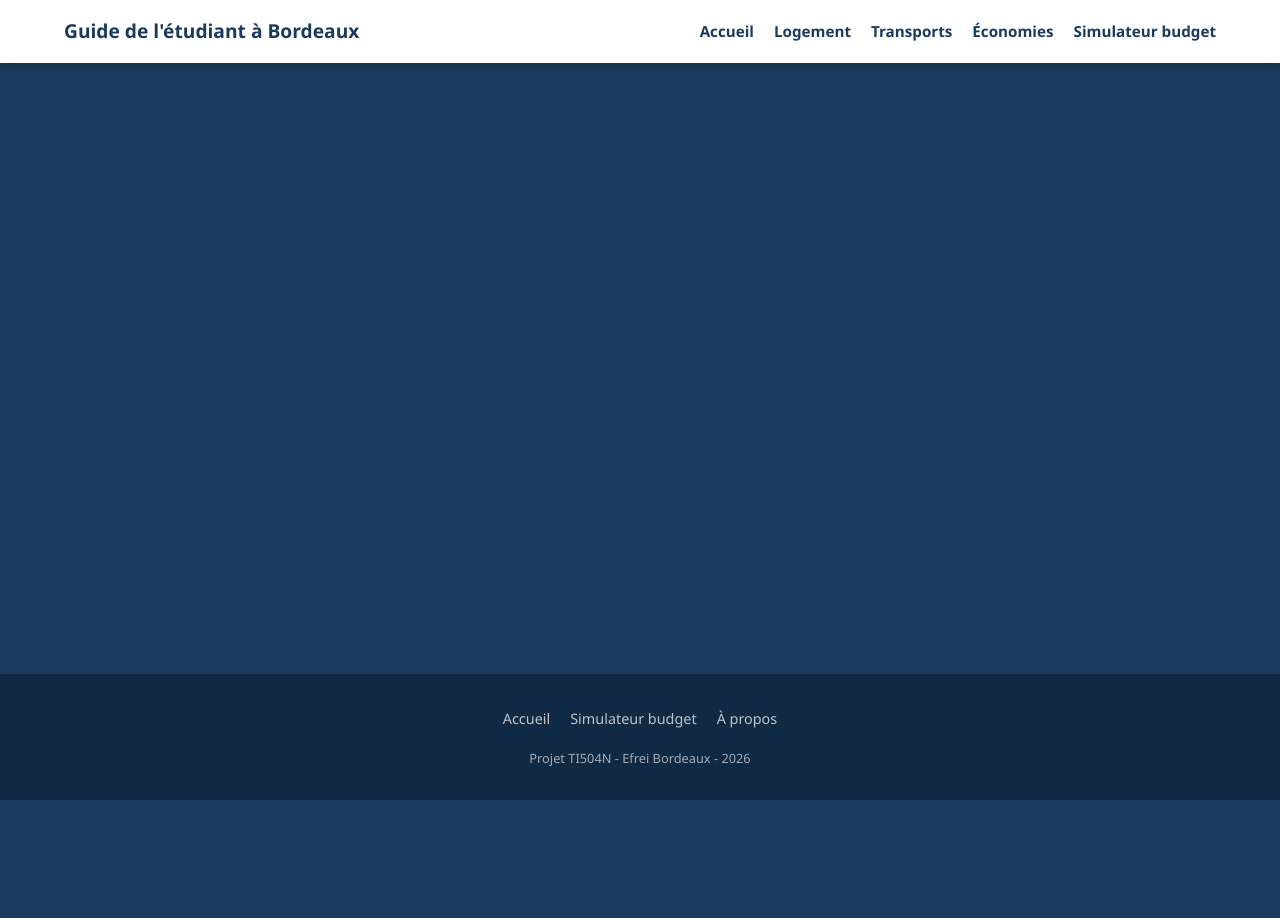
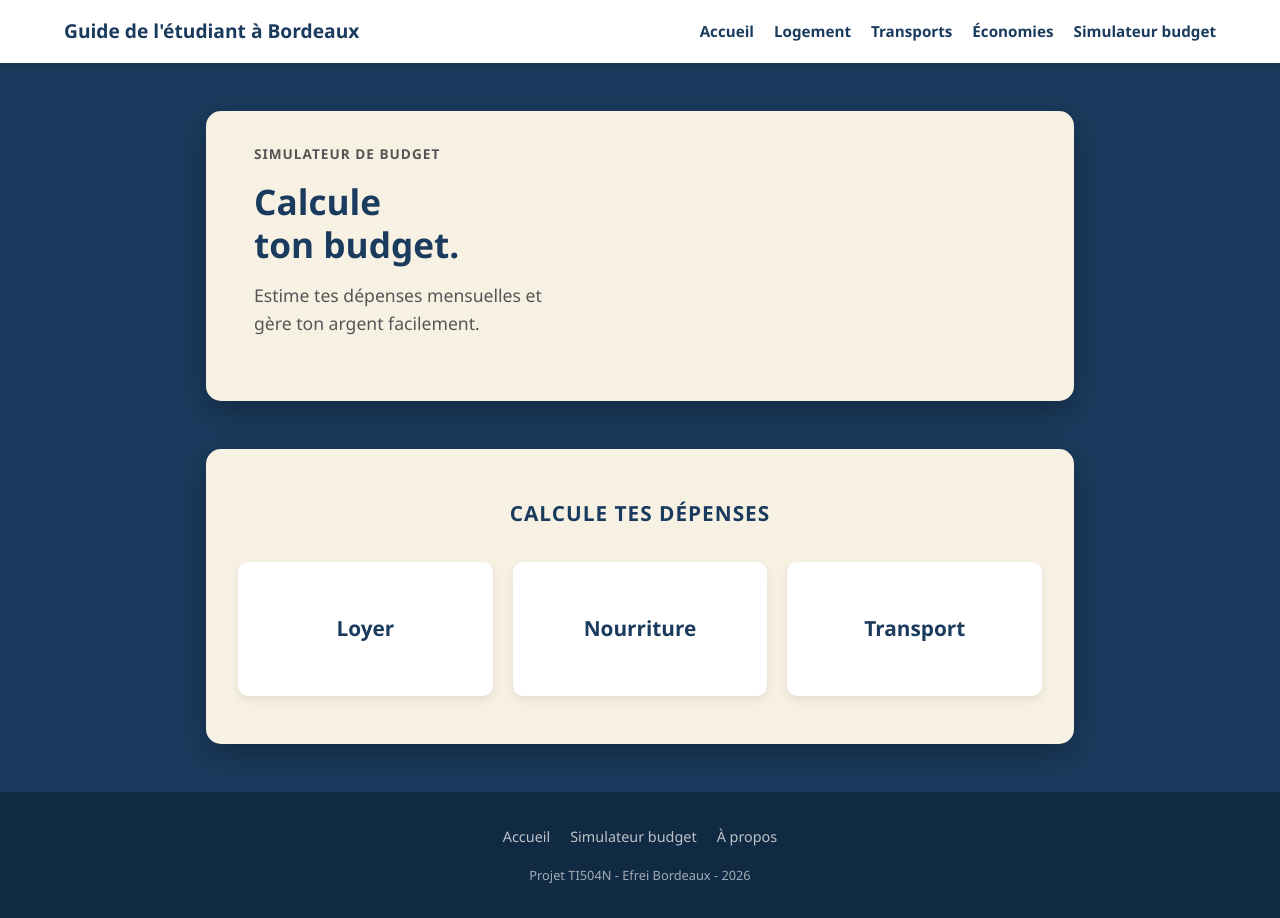
Before and after one commit to mrbroua2004/GuideEtudiantBordeauxRoua_Joresse, a plain HTML site: page pages/budget.html in a window 1280 px wide. Before the commit the page ends 800 px from the top, so only its background shows below. Drawn offline with Linux system fonts and the light colour scheme; files that its build step writes are made by us from their sources.

Commit message:
Refactor budget.html for improved layout and links
Updated links to use relative paths and improved structure with a hero section for better user experience.

```diff
--- a/pages/budget.html
+++ b/pages/budget.html
@@ -3,46 +3,57 @@
 <head>
     <meta charset="UTF-8">
     <meta name="viewport" content="width=device-width, initial-scale=1.0">
-    <meta name="description" content="Calcule ton budget mensuel d'étudiant à Bordeaux.">
     <title>Simulateur budget - Guide de l'étudiant à Bordeaux</title>
-    <link rel="stylesheet" href="../css/style.css">
-    <script src="../js/main.js" defer></script>
+    <link rel="stylesheet" href="css/style.css">
 </head>
 <body>
-
     <header class="site-header">
-        <a href="../index.html" class="site-title">Guide de l'étudiant à Bordeaux</a>
-        <nav class="main-nav" aria-label="Navigation principale">
+        <a href="index.html" class="site-title">Guide de l'étudiant à Bordeaux</a>
+        <nav class="main-nav">
             <ul>
-                <li><a href="../index.html">Accueil</a></li>
+                <li><a href="index.html">Accueil</a></li>
                 <li><a href="housing.html">Logement</a></li>
                 <li><a href="transport.html">Transports</a></li>
                 <li><a href="savings.html">Économies</a></li>
-                <li><a href="budget.html" aria-current="page">Simulateur budget</a></li>
+                <li><a href="budget.html">Simulateur budget</a></li>
             </ul>
         </nav>
     </header>
 
-    <main>
-        <h1>Simulateur budget</h1>
-        <p>Calcule ton budget mensuel d'étudiant à Bordeaux.</p>
+    <main class="page-container">
+        <section class="hero-card">
+            <div class="hero-content">
+                <span class="hero-subtitle">SIMULATEUR DE BUDGET</span>
+                <h1>Calcule<br>ton budget.</h1>
+                <p>Estime tes dépenses mensuelles et<br>gère ton argent facilement.</p>
+            </div>
+        </section>
 
-        <section>
-            <h2>Mon budget</h2>
-            <p>Contenu à venir.</p>
+        <section class="home-sections">
+            <h2>CALCULE TES DÉPENSES</h2>
+            <div class="cards-grid">
+                <a href="#" class="home-card-link">
+                    <div class="home-card-small"><h3>Loyer</h3></div>
+                </a>
+                <a href="#" class="home-card-link">
+                    <div class="home-card-small"><h3>Nourriture</h3></div>
+                </a>
+                <a href="#" class="home-card-link">
+                    <div class="home-card-small"><h3>Transport</h3></div>
+                </a>
+            </div>
         </section>
     </main>
 
     <footer class="site-footer">
-        <nav aria-label="Navigation du bas de page">
+        <nav>
             <ul>
-                <li><a href="../index.html">Accueil</a></li>
+                <li><a href="index.html">Accueil</a></li>
                 <li><a href="budget.html">Simulateur budget</a></li>
                 <li><a href="about.html">À propos</a></li>
             </ul>
         </nav>
         <p>Projet TI504N - Efrei Bordeaux - 2026</p>
     </footer>
-
 </body>
 </html>
```
